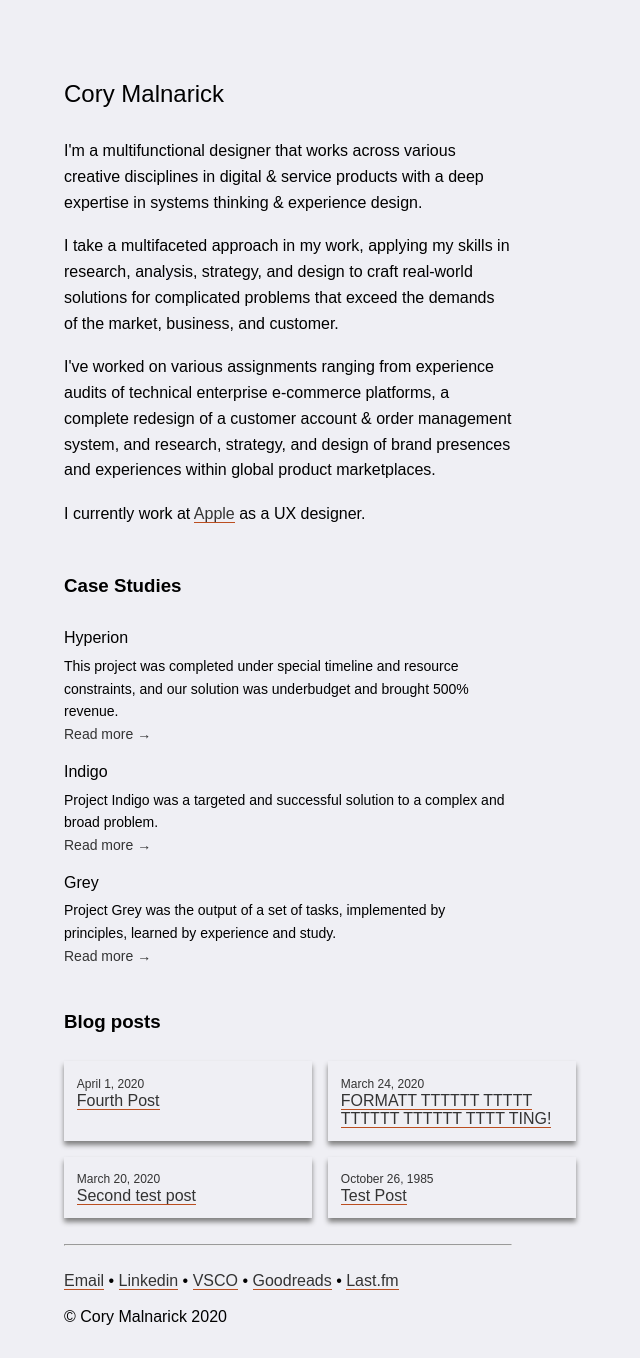
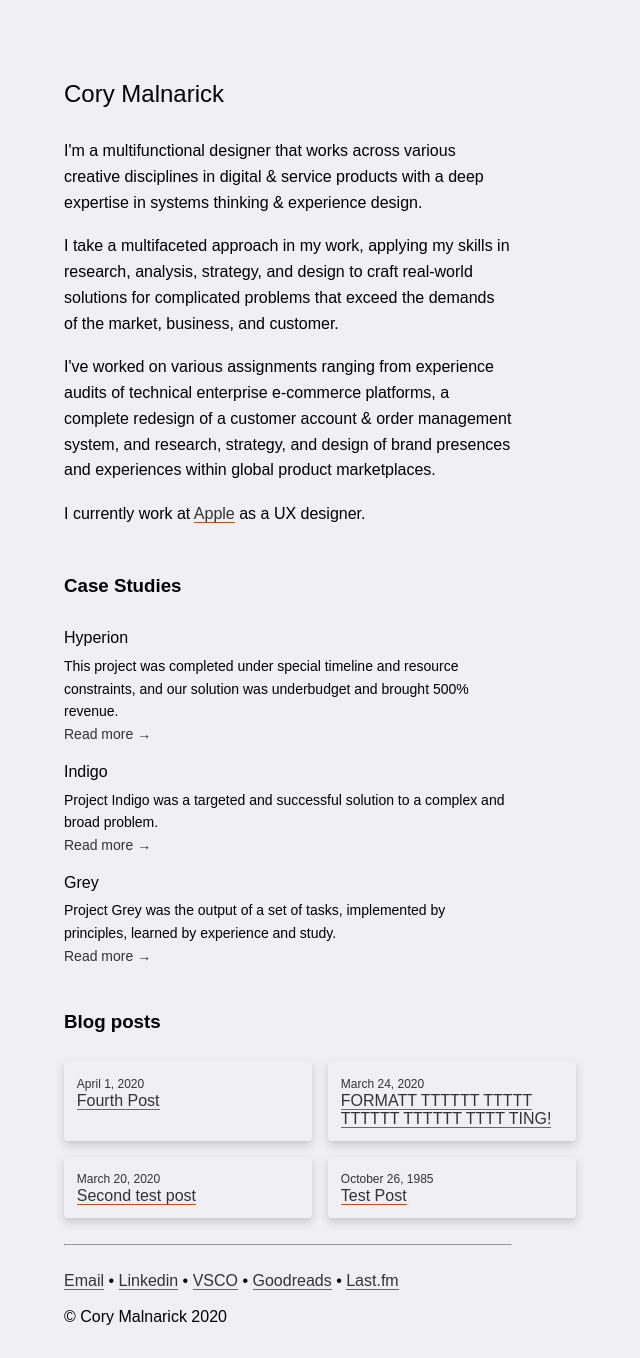
Before and after one commit to foundmonster/foundmonster.github.io, a Jekyll site: the page built from index.html, in a window 1280 px wide. Shown: the whole page, without its empty margins (0-640 px from the left). Built offline with Jekyll 4.4.1, drawn with Linux system fonts in a browser that asks for light colours; some web fonts are replaced.

Commit message:
updates to shadow styles

```diff
--- a/_sass/main.scss
+++ b/_sass/main.scss
@@ -46,17 +46,18 @@ main {
 }
 
 .bloggrid div {
+    border-radius: 4px;
     padding: 0.8rem;
-    box-shadow: 0px 4px 5px grey;
+    box-shadow: 0px 4px 8px rgb(200, 200, 200);
     transition-property: box-shadow, transform;
     transition-duration: .2s, .2s;
     transition-timing-function: linear, ease-in;
 }
 
 .bloggrid div:hover {
-    box-shadow: 0px 10px 16px grey;
-    -webkit-transform: translateY(-4px);
-    transform: translateY(-4px);
+    box-shadow: 0px 8px 12px rgb(200, 200, 200);
+    -webkit-transform: translateY(-3px);
+    transform: translateY(-3px);
 }
 
 .navspacing {
```
